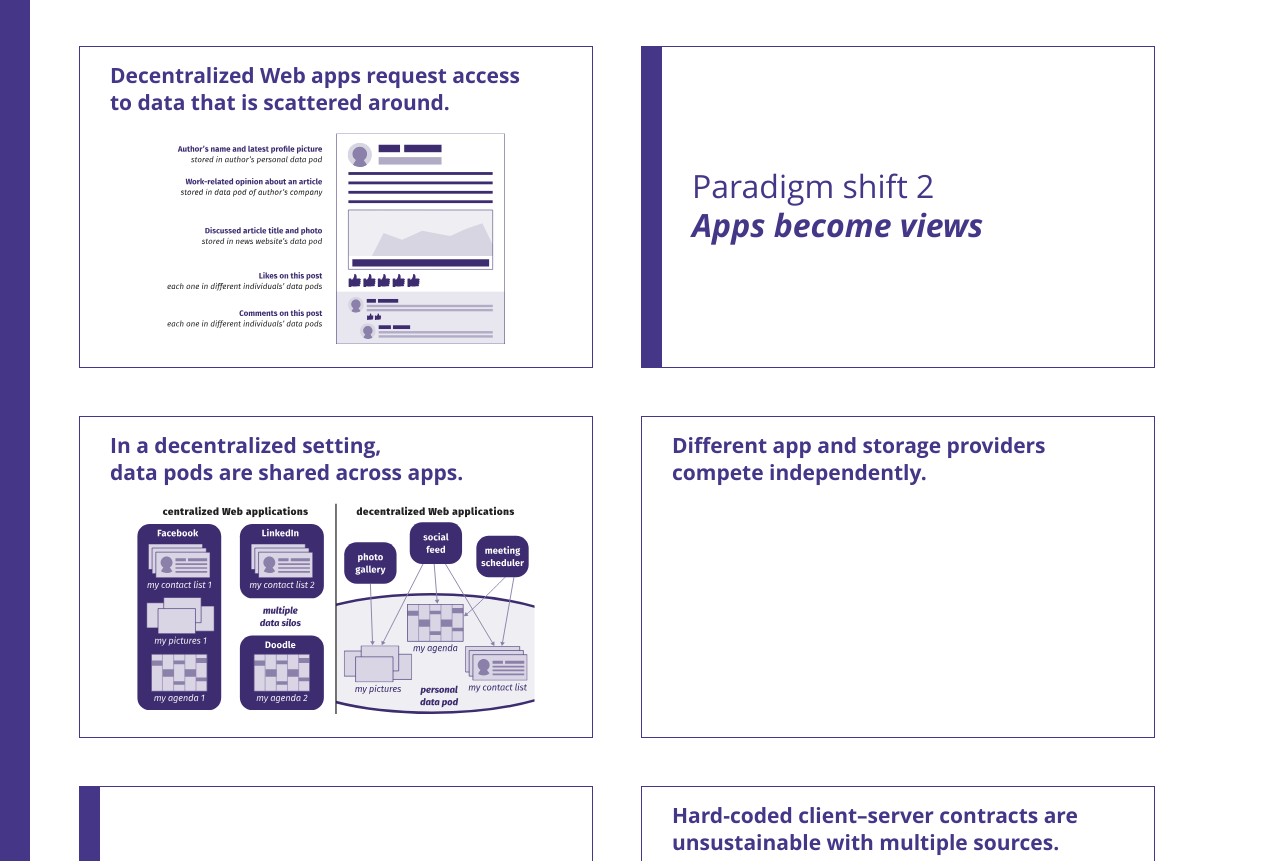
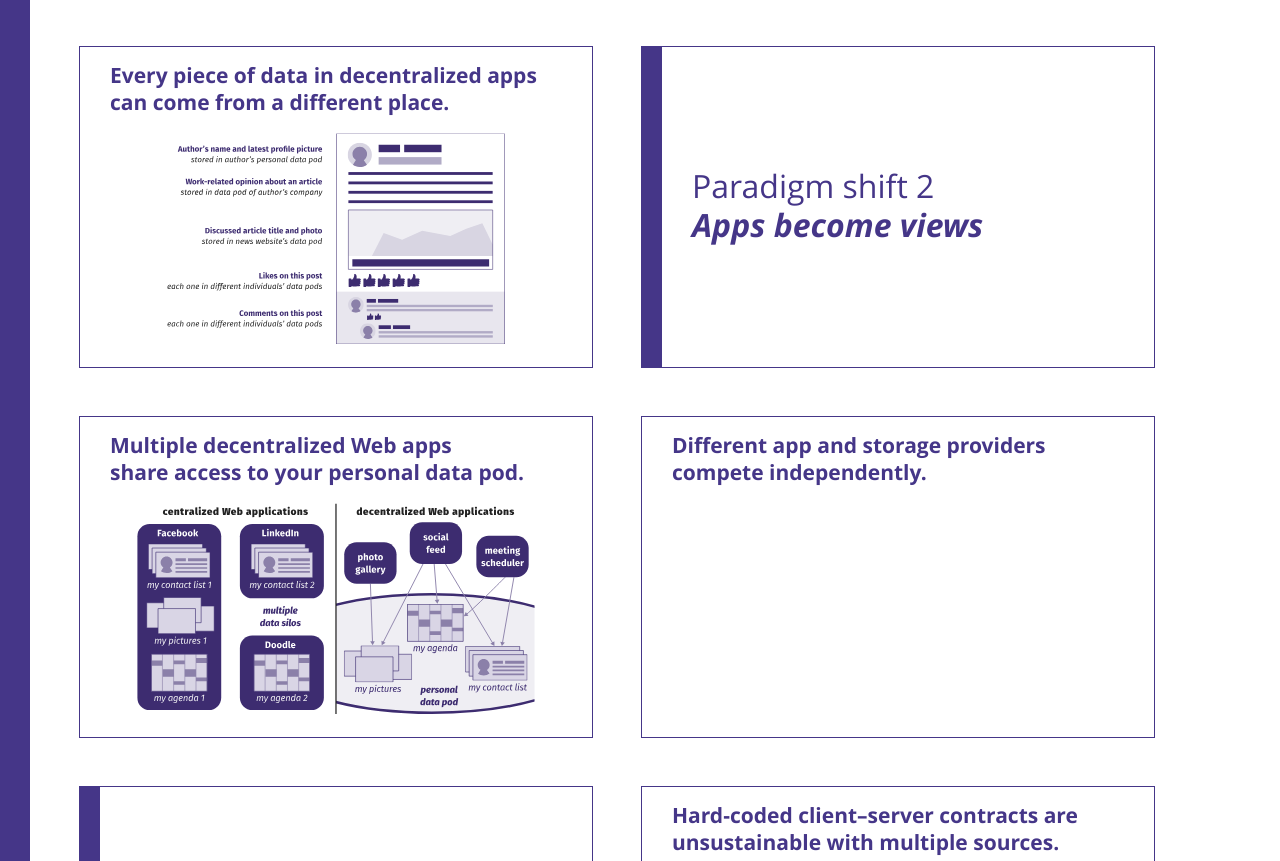
Before and after one commit to RubenVerborgh/VOGIN-IP-2018, a website: page index.html in a window 1280 px wide. Shown: the part 1042-1903 px from the top of the page. Drawn offline with Linux system fonts and the light colour scheme.

Commit message:
Review image captions.

```diff
--- a/index.html
+++ b/index.html
@@ -61,8 +61,8 @@
 
   <div class="slide" id="facebook">
     <h2>
-      Decentralized Web apps request access<br>
-      to data that is scattered around.
+      Every piece of data in decentralized apps<br>
+      can come from a different place.
     </h2>
     <figure class="cover height margin">
       <img src="images/decentralized-facebook.svg" alt="">
@@ -78,8 +78,8 @@
 
   <div class="slide" id="views">
     <h2>
-      In a decentralized setting,<br>
-      data pods are shared across apps.
+      Multiple decentralized Web apps<br>
+      share access to your personal data pod.
     </h2>
     <figure class="cover height margin">
       <img src="images/apps-as-views.svg" alt="">
```
